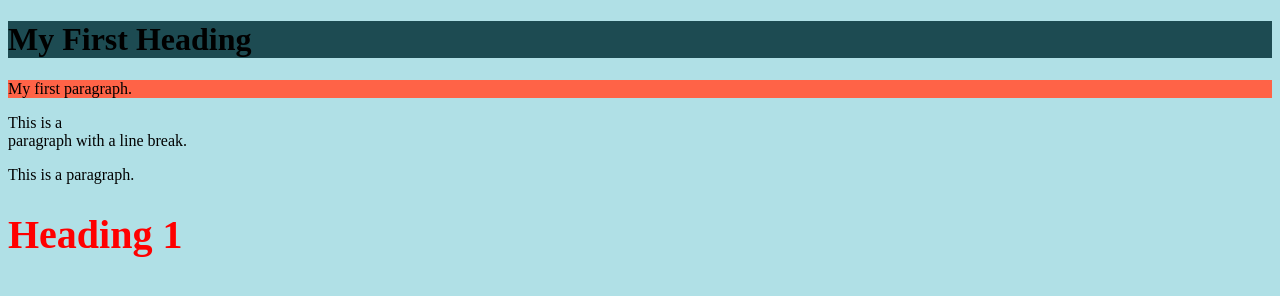
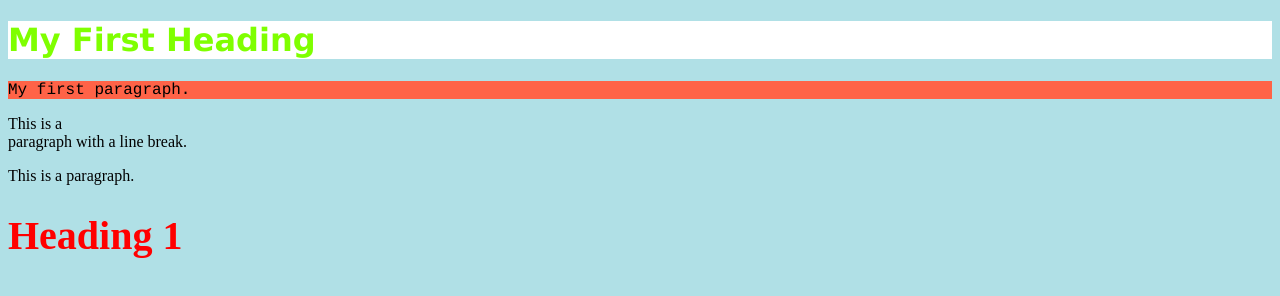
Before and after one commit to ArturArsentiev/samsite, a plain HTML site: page index.html in a window 1280 px wide. Drawn offline with Linux system fonts and the light colour scheme.

Commit message:
thirty commit

```diff
--- a/index.html
+++ b/index.html
@@ -4,8 +4,14 @@
     <title>Artur Site</title>
   </head>
   <body style="background-color: powderblue">
-    <h1 style="background-color: rgb(29, 75, 82)">My First Heading</h1>
-    <p style="background-color: tomato">My first paragraph.</p>
+    <h1
+      style="background-color: white; font-family: verdana; color: chartreuse"
+    >
+      My First Heading
+    </h1>
+    <p style="background-color: tomato; font-family: courier">
+      My first paragraph.
+    </p>
     <p>
       This is a <br />
       paragraph with a line break.
```
